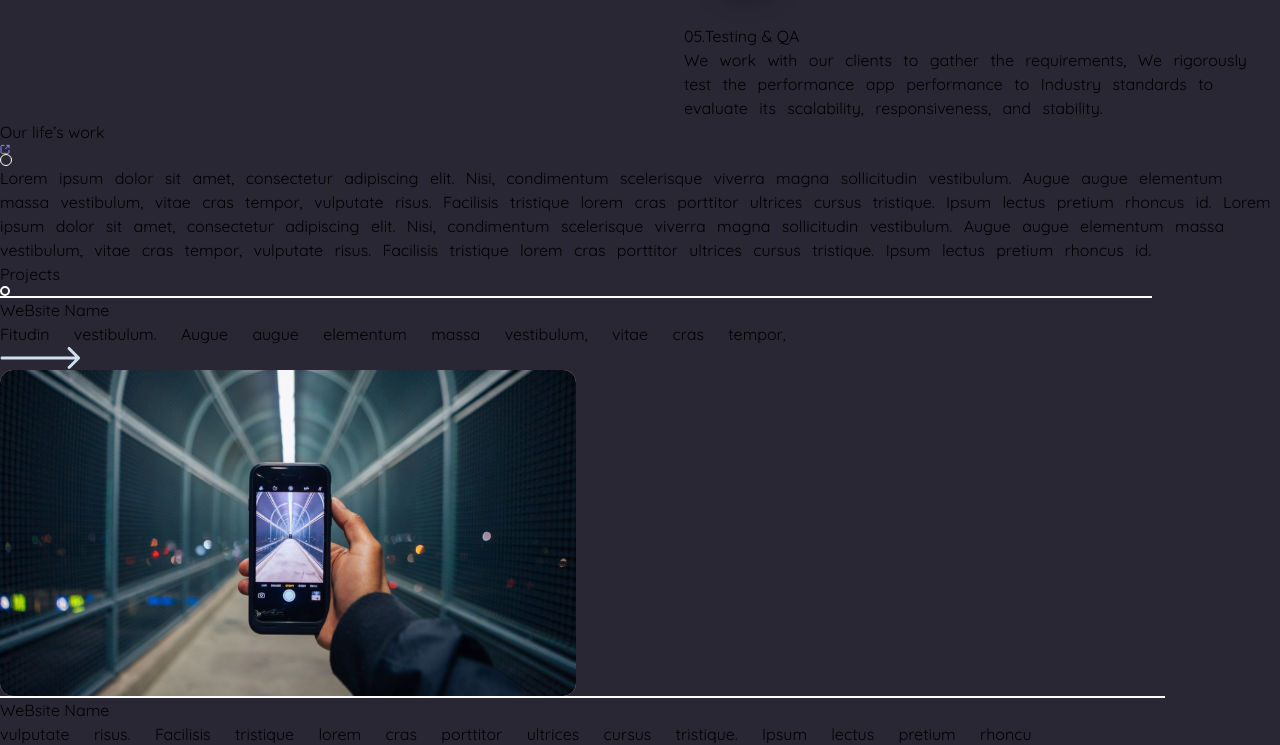
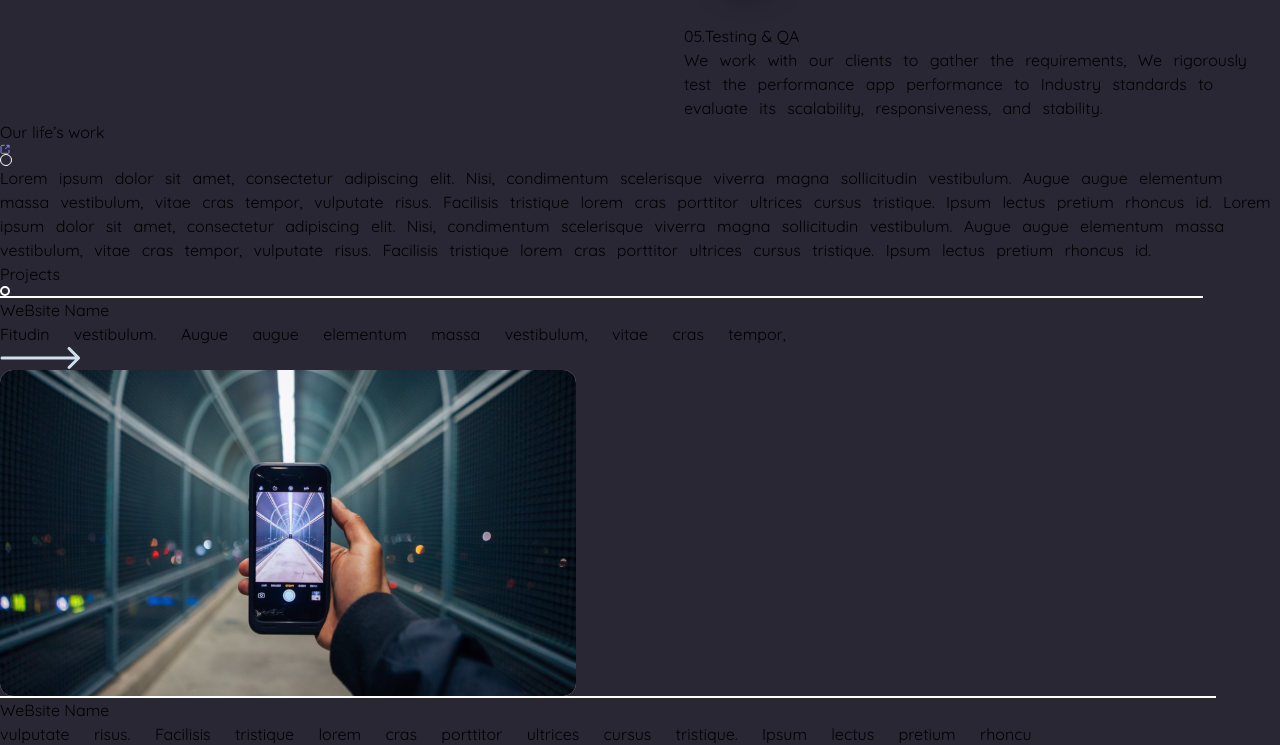
Before and after one commit to Bachidze/Webdoors, a React (Vite) app: page / in a window 1280 px wide. Shown: the part 4182-4927 px from the top of the page. Built offline with nearby package versions, Linux system fonts and the light colour scheme.

Commit message:
Feat(Add):Change

```diff
--- a/src/components/Footer.css
+++ b/src/components/Footer.css
@@ -21,12 +21,12 @@
 .ftbord2{
     background: white;
     border: 1px solid white;
-    width: 90%;
+    width: 94%;
 }
 .ftbord3{
     background: white;
     border: 1px solid white;
-    width: 91%;
+    width: 95%;
 }
 
 .word{
```
